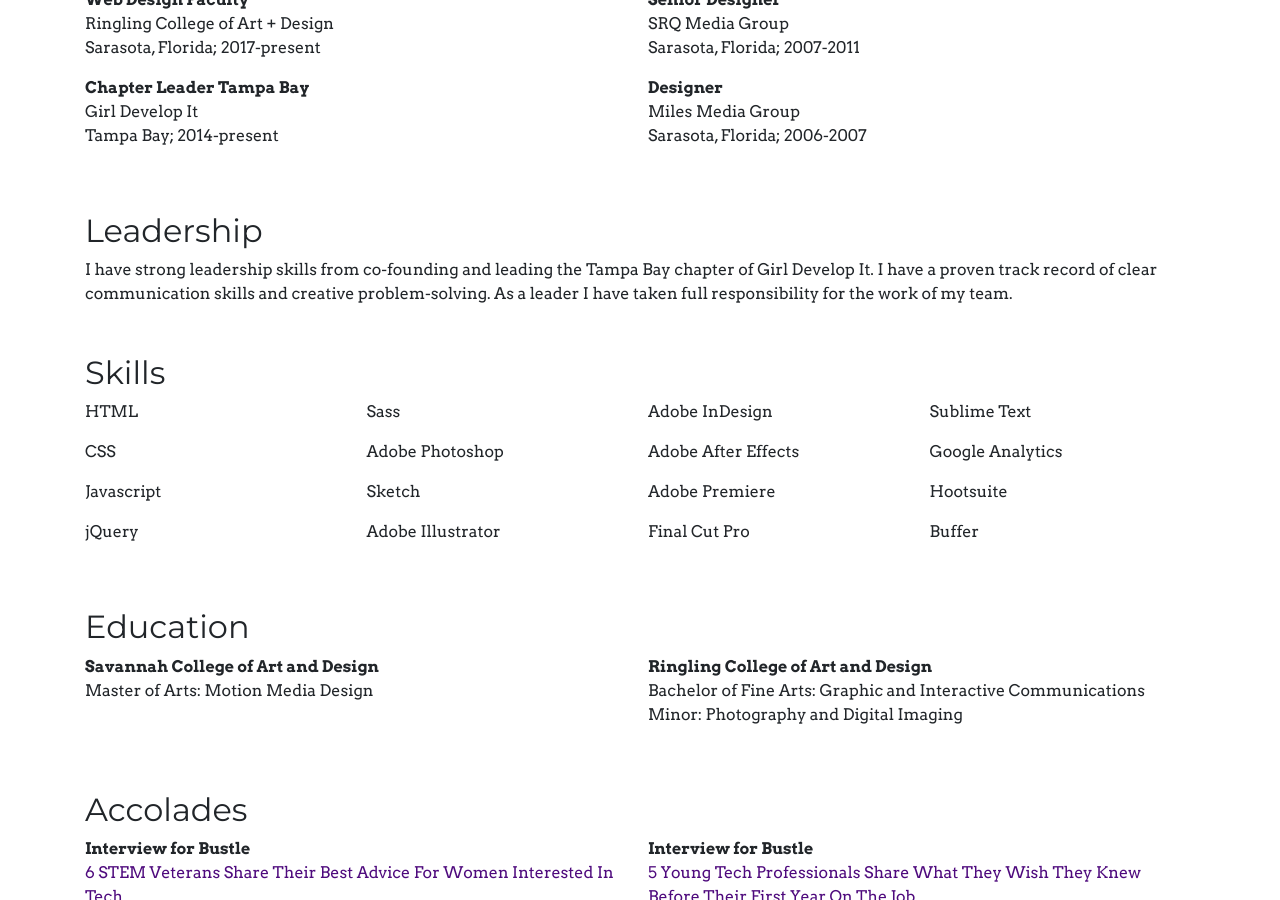
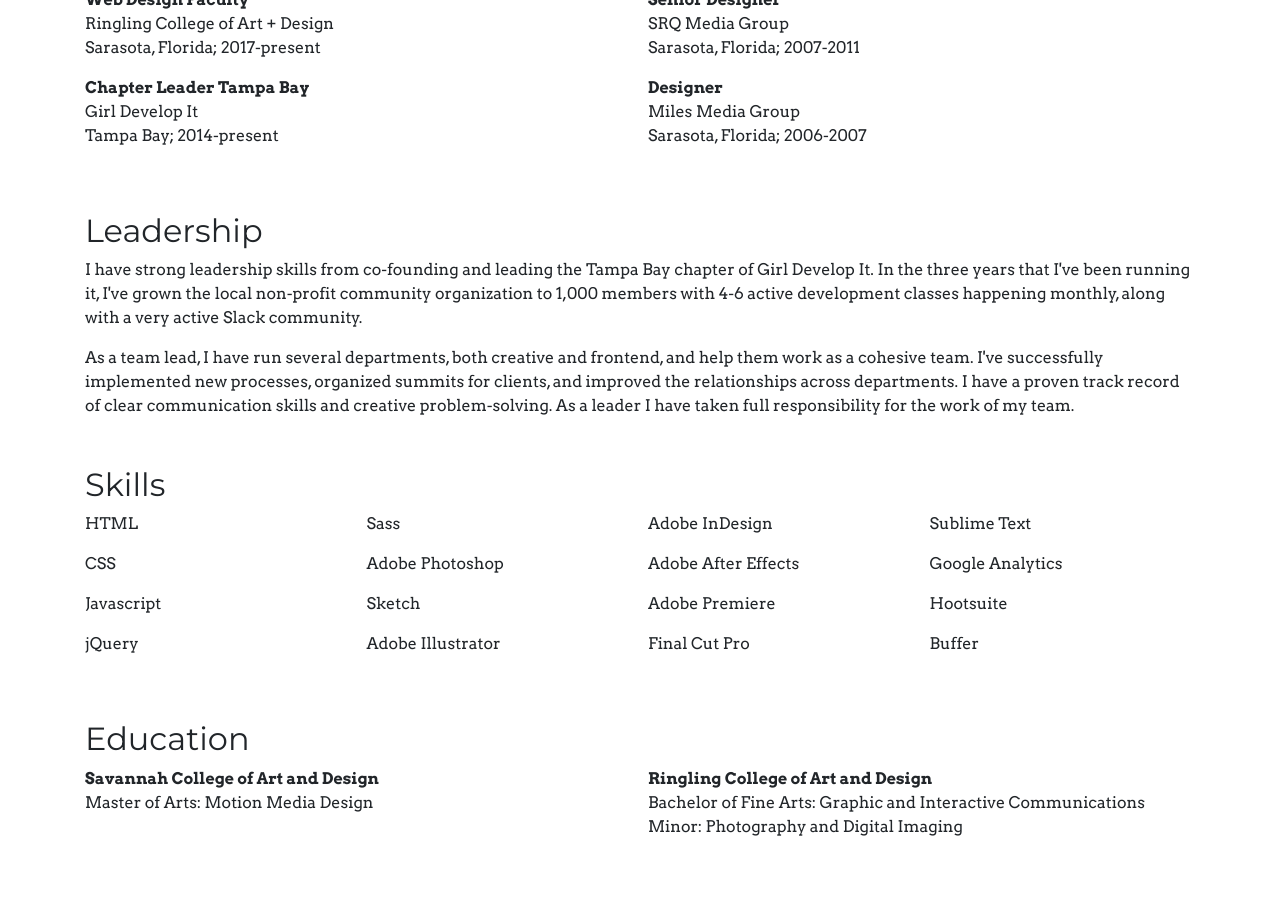
Before and after one commit to acannist/acannist.github.io, a Jekyll site: the page built from about.html, in a window 1280 px wide and 900 px high, scrolled down 640 px. Built offline with Jekyll 4.4.1, drawn with Linux system fonts in a browser that asks for light colours.

Commit message:
Updating leadership

```diff
--- a/about.html
+++ b/about.html
@@ -41,7 +41,8 @@
   </ul>
 
   <h2>Leadership</h2>
-  <p>I have strong leadership skills from co-founding and leading the Tampa Bay chapter of Girl Develop It. I have a proven track record of clear communication skills and creative problem-solving. As a leader I have taken full responsibility for the work of my team.</p>
+  <p>I have strong leadership skills from co-founding and leading the Tampa Bay chapter of Girl Develop It. In the three years that I've been running it, I've grown the local non-profit community organization to 1,000 members with 4-6 active development classes happening monthly, along with a very active Slack community.</p>
+  <p>As a team lead, I have run several departments, both creative and frontend, and help them work as a cohesive team. I've successfully implemented new processes, organized summits for clients, and improved the relationships across departments. I have a proven track record of clear communication skills and creative problem-solving. As a leader I have taken full responsibility for the work of my team.</p>
 
   <h2>Skills</h2>
   <ul class="skills">
```
